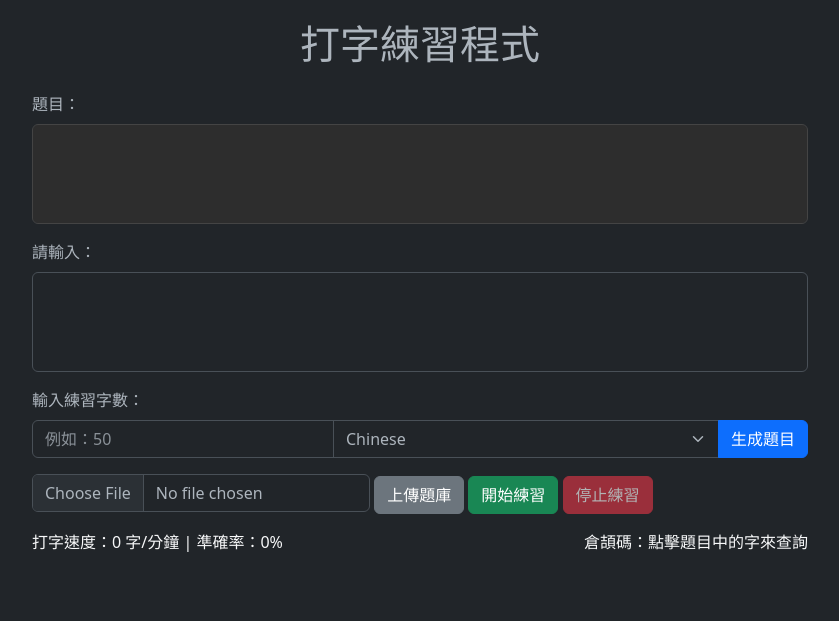
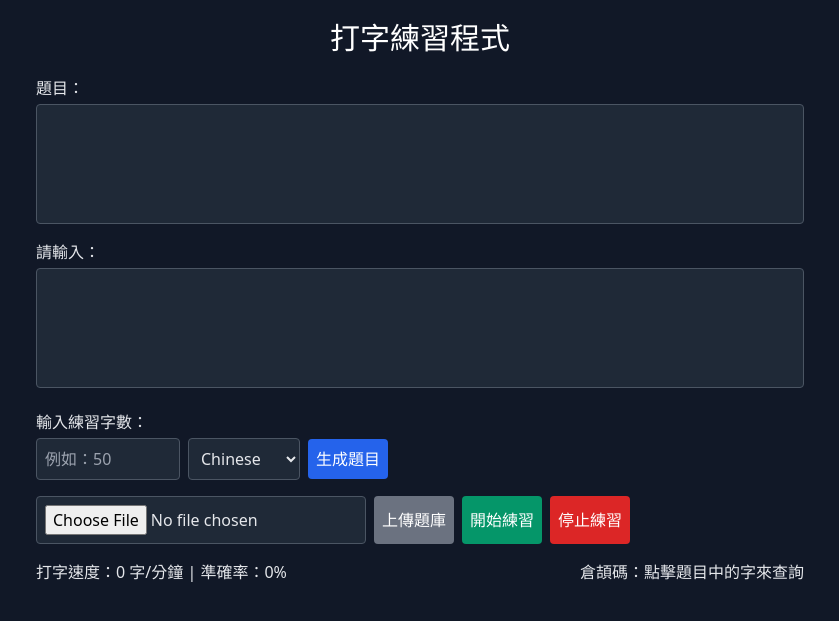
Before and after one commit to smallken99/typing-practice-web, a Flask app: page / in a window 1280 px wide. Shown: the top 621 px of the page, without its empty margins (220-1059 px from the left). Run offline with Flask 3, Linux system fonts and the light colour scheme.

Commit message:
套用 Tailwind CSS

```diff
--- a/app.py
+++ b/app.py
@@ -115,9 +115,9 @@ def upload_file():
             lines = [line.strip() for line in content.split('\n') if line.strip()]
             questions = []
             for line in lines:
-                if len(line) > 30:
-                    for i in range(0, len(line), 30):
-                        questions.append(line[i:i+30])
+                if len(line) > 20:
+                    for i in range(0, len(line), 20):
+                        questions.append(line[i:i+20])
                 else:
                     questions.append(line)
             total_chars = sum(len(q) for q in questions)
--- a/templates/index.html
+++ b/templates/index.html
@@ -1,83 +1,63 @@
 <!DOCTYPE html>
-<html lang="zh-TW" data-bs-theme="dark">
+<html lang="zh-TW">
 <head>
     <meta charset="UTF-8">
+    <meta http-equiv="Cache-Control" content="no-cache, no-store, must-revalidate">
+    <meta http-equiv="Pragma" content="no-cache">
+    <meta http-equiv="Expires" content="0">
     <title id="page_title">打字練習程式</title>
-    <!-- Bootstrap CSS -->
-    <link href="https://cdn.jsdelivr.net/npm/bootstrap@5.3.0/dist/css/bootstrap.min.css" rel="stylesheet">
+    <!-- Tailwind CSS CDN -->
+    <link href="https://cdn.jsdelivr.net/npm/tailwindcss@2.2.19/dist/tailwind.min.css" rel="stylesheet">
     <style>
-        body {
-            padding: 20px;
-            background-color: #212529;
-        }
-        .container {
-            max-width: 800px;
-        }
-        textarea {
-            font-size: 16px;
-            height: 100px;
-            resize: none;
+        /* 自訂樣式補充 Tailwind 無法直接實現的部分 */
+        .highlight-error {
+            background-color: #ffff00; /* 錯誤高亮 */
+            color: #000000;
         }
         #sample_text {
-            font-size: 16px;
-            height: 100px;
-            padding: 8px;
-            background-color: #2d2d2d;
-            color: #e0e0e0;
-            border: 1px solid #444;
-            overflow-y: auto;
-            white-space: pre-wrap;
+            font-size: 32px !important; /* 強制 32px */
+            height: 120px;
         }
-        .highlight-error {
-            background-color: #ffff00;
-            color: #000000;
-        }
-        .status_row {
-            display: flex;
-            justify-content: space-between;
-            width: 100%;
-        }
-        button {
-            font-size: 16px;
+        #input_text {
+            font-size: 32px !important; /* 強制 32px */
+            height: 120px;
         }
     </style>
 </head>
-<body>
-    <div class="container">
-        <h1 class="text-center mb-4" id="main_title">打字練習程式</h1>
-        <div class="mb-3">
-            <label for="sample_text" class="form-label" id="question_label">題目：</label>
-            <div id="sample_text" class="form-control" contenteditable="false"></div>
+<body class="p-5 bg-gray-900 text-gray-200 font-sans">
+    <div class="container max-w-3xl mx-auto">
+        <h1 id="main_title" class="text-center mb-5 text-white text-3xl">打字練習程式</h1>
+        <div class="mb-4">
+            <label for="sample_text" id="question_label" class="block mb-1">題目：</label>
+            <div id="sample_text" contenteditable="false" class="w-full p-2 bg-gray-800 text-gray-200 border border-gray-600 rounded overflow-y-auto whitespace-pre-wrap"></div>
         </div>
-        <div class="mb-3">
-            <label for="input_text" class="form-label" id="input_label">請輸入：</label>
-            <textarea class="form-control" id="input_text"></textarea>
+        <div class="mb-4">
+            <label for="input_text" id="input_label" class="block mb-1">請輸入：</label>
+            <textarea id="input_text" class="w-full p-2 bg-gray-800 text-gray-200 border border-gray-600 rounded resize-none"></textarea>
         </div>
-        <div class="mb-3">
-            <label for="word_count" class="form-label" id="word_count_label">輸入練習字數：</label>
-            <div class="input-group">
-                <input type="text" class="form-control" id="word_count" placeholder="例如：50">
-                <select id="language_select" class="form-select" style="width: auto;">
+        <div class="mb-4">
+            <label for="word_count" id="word_count_label" class="block mb-1">輸入練習字數：</label>
+            <div class="flex items-center gap-2">
+                <input type="text" id="word_count" placeholder="例如：50" class="p-2 bg-gray-800 text-gray-200 border border-gray-600 rounded w-36">
+                <select id="language_select" class="p-2 bg-gray-800 text-gray-200 border border-gray-600 rounded w-28">
                     <option value="chinese" selected>Chinese</option>
                     <option value="english">English</option>
                 </select>
-                <button class="btn btn-primary" id="generate_button" onclick="generateQuestions()">生成題目</button>
+                <button id="generate_button" onclick="generateQuestions()" class="p-2 bg-blue-600 text-white rounded hover:bg-blue-700">生成題目</button>
             </div>
         </div>
-        <div class="mb-3">
-            <input type="file" id="file_input" class="form-control" accept=".txt" style="display: inline-block; width: auto;">
-            <button class="btn btn-secondary" id="upload_button" onclick="uploadFile()">上傳題庫</button>
-            <button class="btn btn-success" id="start_button" onclick="startPractice()">開始練習</button>
-            <button class="btn btn-danger" id="stop_button" onclick="stopPractice()" disabled>停止練習</button>
+        <div class="mb-4 flex gap-2">
+            <input type="file" id="file_input" accept=".txt" class="p-2 bg-gray-800 text-gray-200 border border-gray-600 rounded">
+            <button id="upload_button" onclick="uploadFile()" class="p-2 bg-gray-500 text-white rounded hover:bg-gray-600">上傳題庫</button>
+            <button id="start_button" onclick="startPractice()" class="p-2 bg-green-600 text-white rounded hover:bg-green-700">開始練習</button>
+            <button id="stop_button" onclick="stopPractice()" disabled class="p-2 bg-red-600 text-white rounded hover:bg-red-700 disabled:bg-gray-500 disabled:cursor-not-allowed">停止練習</button>
         </div>
-        <div class="status_row">
-            <span id="status_label" class="text-light">打字速度：0 字/分鐘 | 準確率：0%</span>
-            <span id="cangjie_label" class="text-light">倉頡碼：點擊題目中的字來查詢</span>
+        <div class="flex justify-between w-full mt-2">
+            <span id="status_label">打字速度：0 字/分鐘 | 準確率：0%</span>
+            <span id="cangjie_label">倉頡碼：點擊題目中的字來查詢</span>
         </div>
     </div>
 
-    <!-- Bootstrap JS -->
-    <script src="https://cdn.jsdelivr.net/npm/bootstrap@5.3.0/dist/js/bootstrap.bundle.min.js"></script>
     <script>
         let questions = [];
         let currentQuestionIndex = 0;
@@ -396,8 +376,20 @@
             updateInterfaceLanguage(this.value);
         });
 
-        // 頁面載入時設置中文
+        // 頁面載入時設置中文並檢查字體
         updateInterfaceLanguage('chinese');
+
+        window.onload = function() {
+            const sampleText = document.getElementById('sample_text');
+            const inputText = document.getElementById('input_text');
+            const sampleFontSize = window.getComputedStyle(sampleText).fontSize;
+            const inputFontSize = window.getComputedStyle(inputText).fontSize;
+            console.log(`#sample_text 實際字體大小: ${sampleFontSize}`);
+            console.log(`#input_text 實際字體大小: ${inputFontSize}`);
+            if (sampleFontSize !== '32px' || inputFontSize !== '32px') {
+                alert('字體大小未正確設為 32px，請檢查控制台訊息');
+            }
+        };
     </script>
 </body>
 </html>
```
